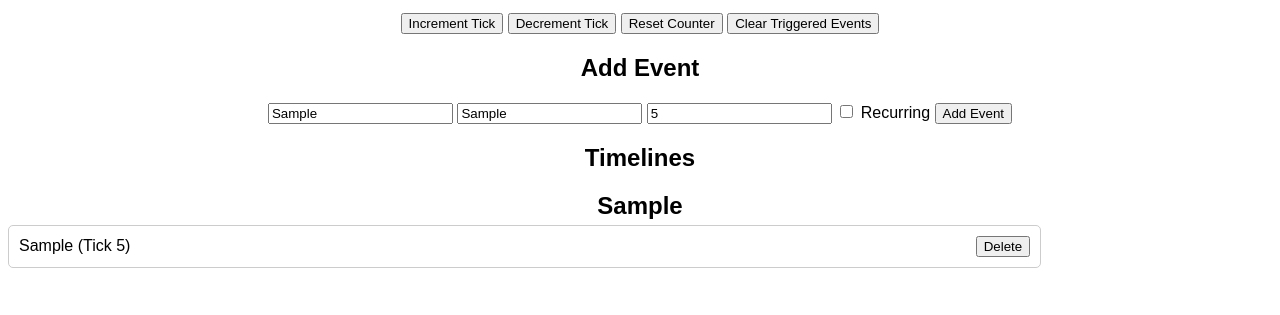
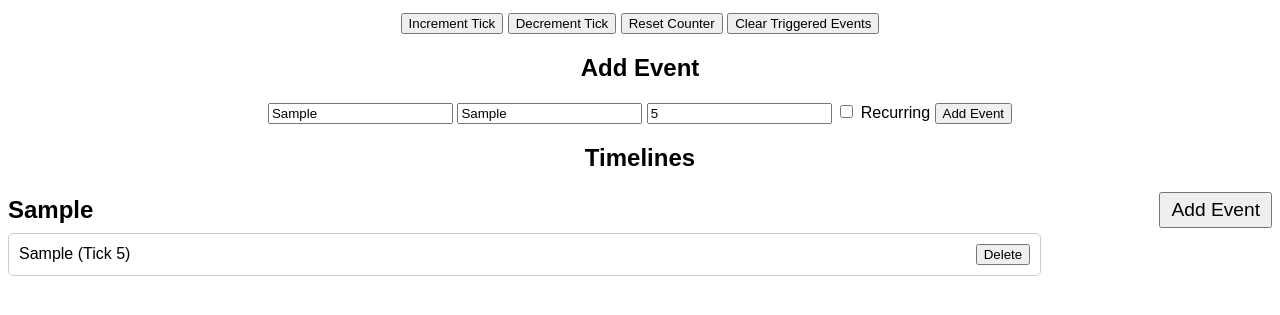
Before and after one commit to SkyeCrosshart/timeticker, a plain HTML site: page index.html in a window 1280 px wide. Both pictures are taken after typing "Sample", "Sample", "5" into the empty fields and a click on the button "Add Event". Shown: the part 101-416 px from the top of the page. Drawn offline with Linux system fonts and the light colour scheme.

Commit message:
Co - pilot Changes

```diff
--- a/static/css/index.css
+++ b/static/css/index.css
@@ -14,6 +14,15 @@ body {
     font-size: 1.5em;
     font-weight: bold;
     margin-top: 20px;
+    display: flex;
+    justify-content: space-between;
+    align-items: center;
+}
+
+.heading button {
+    margin-left: 10px;
+    padding: 5px 10px;
+    font-size: 0.8em;
 }
 
 .event {
--- a/static/js/index.js
+++ b/static/js/index.js
@@ -76,18 +76,33 @@ function deleteEvent (heading, index) {
   updateEventList()
 }
 
+function addEventToHeading(heading) {
+  const name = prompt("Enter Event Name:")
+  const ticks = parseInt(prompt("Enter Ticks from Now:"))
+  const recurring = confirm("Is this a recurring event?")
+  const recurringRate = recurring ? parseInt(prompt("Enter Recurring Rate:")) : null
+  if (name && ticks > 0 && (!recurring || (recurring && recurringRate > 0))) {
+      if (!events[heading]) {
+          events[heading] = []
+      }
+      events[heading].push({ name, triggerTick: tickCount + ticks, triggered: false, recurring, recurringRate })
+      events[heading].sort((a, b) => a.triggerTick - b.triggerTick)
+      updateEventList()
+  }
+}
+
 function updateEventList () {
   const timelinesDiv = document.getElementById("timelines")
   timelinesDiv.innerHTML = ""
   for (let heading in events) {
     const headingElement = document.createElement("div")
     headingElement.className = "heading"
-    headingElement.innerText = heading
+    headingElement.innerHTML = `${heading} <button onclick="addEventToHeading('${heading}')">Add Event</button>`
     timelinesDiv.appendChild(headingElement)
     events[heading].forEach((event, index) => {
       const eventElement = document.createElement("div")
       eventElement.className = "event" + (event.triggered ? " triggered" : "")
-      eventElement.innerHTML = `${event.name} (Tick ${event.triggerTick}) <button onclick="deleteEvent(' ${heading}', ${index})">Delete</button>`
+      eventElement.innerHTML = `${event.name} (Tick ${event.triggerTick}) <button onclick="deleteEvent('${heading}', ${index})">Delete</button>`
       timelinesDiv.appendChild(eventElement)
     })
   }
```
